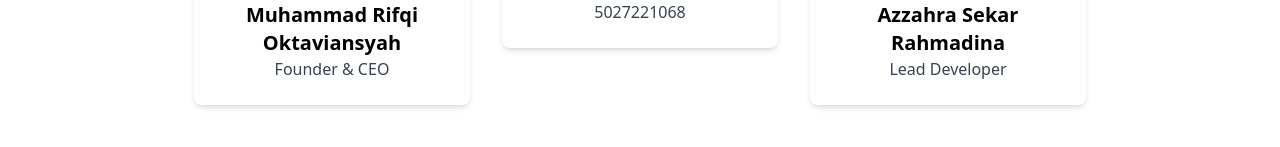
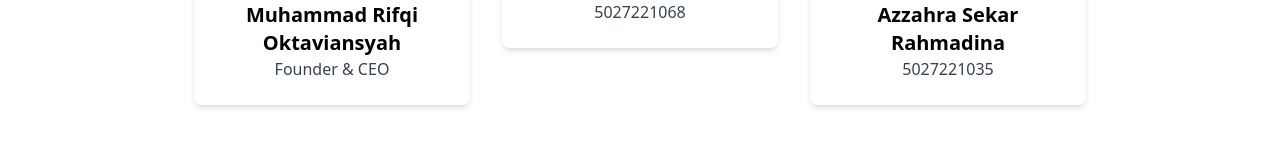
Before and after one commit to Zaar97/pweb-nuxt-p12-2023, a Nuxt app in the folder frontend-modnux/: page /about in a window 1280 px wide. Shown: the part 495-642 px from the top of the page. Built offline with nearby package versions, Linux system fonts and the light colour scheme.

Commit message:
Update about.vue

```diff
--- a/frontend-modnux/pages/about.vue
+++ b/frontend-modnux/pages/about.vue
@@ -24,7 +24,7 @@ export default {
       teamMembers: [
         { name: 'Muhammad Rifqi Oktaviansyah', nrp: 'Founder & CEO', image: 'https://placekitten.com/200/200' },
         { name: 'Sighra Attariq Sumere Jati', nrp: '5027221068', image: 'https://drive.google.com/uc?id=1iLkHY1n2U4YkVSVyaIhE2aDeGvhaC1dH' },
-        { name: 'Azzahra Sekar Rahmadina', nrp: 'Lead Developer', image: 'https://placekitten.com/202/202' },
+        { name: 'Azzahra Sekar Rahmadina', nrp: '5027221035', image: 'https://placekitten.com/202/202' },
       ],
     };
   },
```
